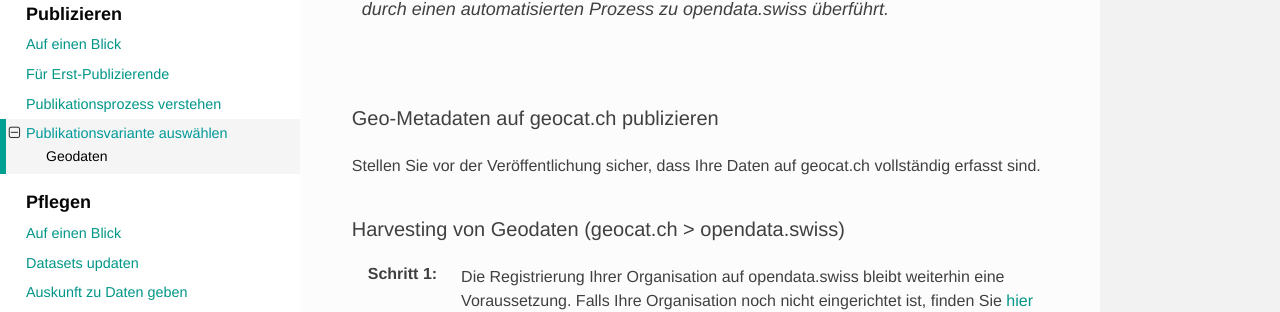
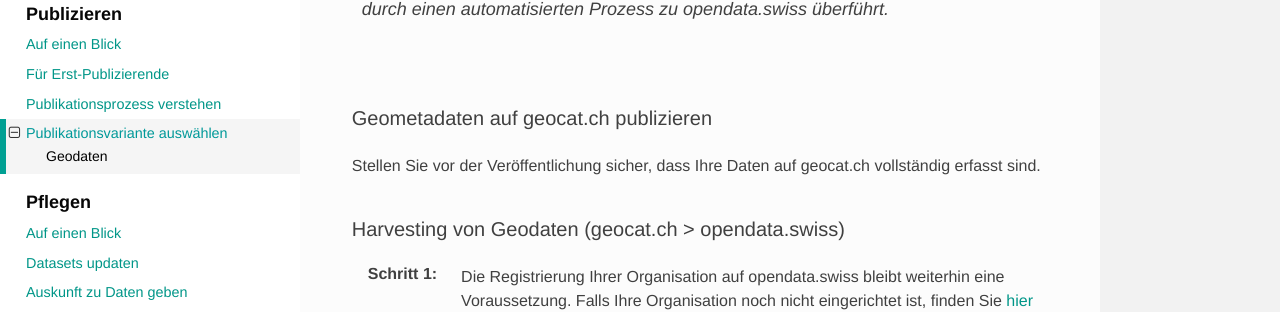
Before and after one commit to opendata-swiss/ogdch-handbook, a Sphinx documentation site: the page built from source/content/publizieren/publikationsvarianten/geodaten.rst, in a window 1280 px wide and 900 px high. Shown: the part 366-678 px from the top of the window. Built offline with Sphinx 7.4.7 and the Read the Docs theme 2.0.0, drawn with Linux system fonts in a browser that asks for light colours; cross-references to code outside the pages are shown as plain code.

Commit message:
spelling correction on geodata page

```diff
--- a/source/content/publizieren/publikationsvarianten/geodaten.rst
+++ b/source/content/publizieren/publikationsvarianten/geodaten.rst
@@ -21,7 +21,7 @@ Wie publiziere ich Geo-Metadaten?
     Von dort werden die benötigten Attribute dann durch einen automatisierten Prozess
     zu opendata.swiss überführt.
 
-Geo-Metadaten auf geocat.ch publizieren
+Geometadaten auf geocat.ch publizieren
 ---------------------------------------
 
 Stellen Sie vor der Veröffentlichung sicher,
```
